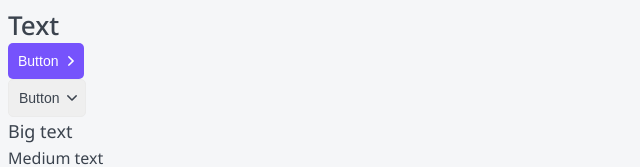
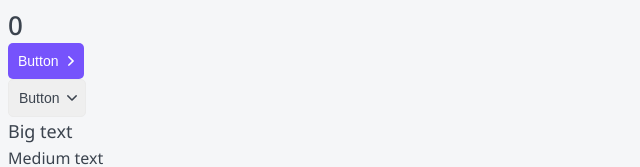
Before and after one commit to VakaZona/top-app, a Next.js app: page / in a window 1280 px wide. Shown: the top 167 px of the page, without its empty margins (0-640 px from the left). Built offline with nearby package versions, Linux system fonts and the light colour scheme.

Commit message:
useState

```diff
--- a/src/pages/index.tsx
+++ b/src/pages/index.tsx
@@ -1,12 +1,13 @@
 import { Button, Htag, P, Tag } from 'components';
-import React from 'react';
+import React, { useState } from 'react';
 
 export default function Home() {
+  const [counter, setCounter] = useState<number>(0);
   return (
     <div>
-      <Htag tag='h1'>Text</Htag>
+      <Htag tag='h1'>{counter}</Htag>
 
-      <Button appearance='primary' arrow='right'>Button</Button>
+      <Button appearance='primary' arrow='right' onClick={() => setCounter(x => x + 1)}>Button</Button>
       <Button appearance='ghost' arrow='down'>Button</Button>
 
       <P size='l'>Big text</P>
```
